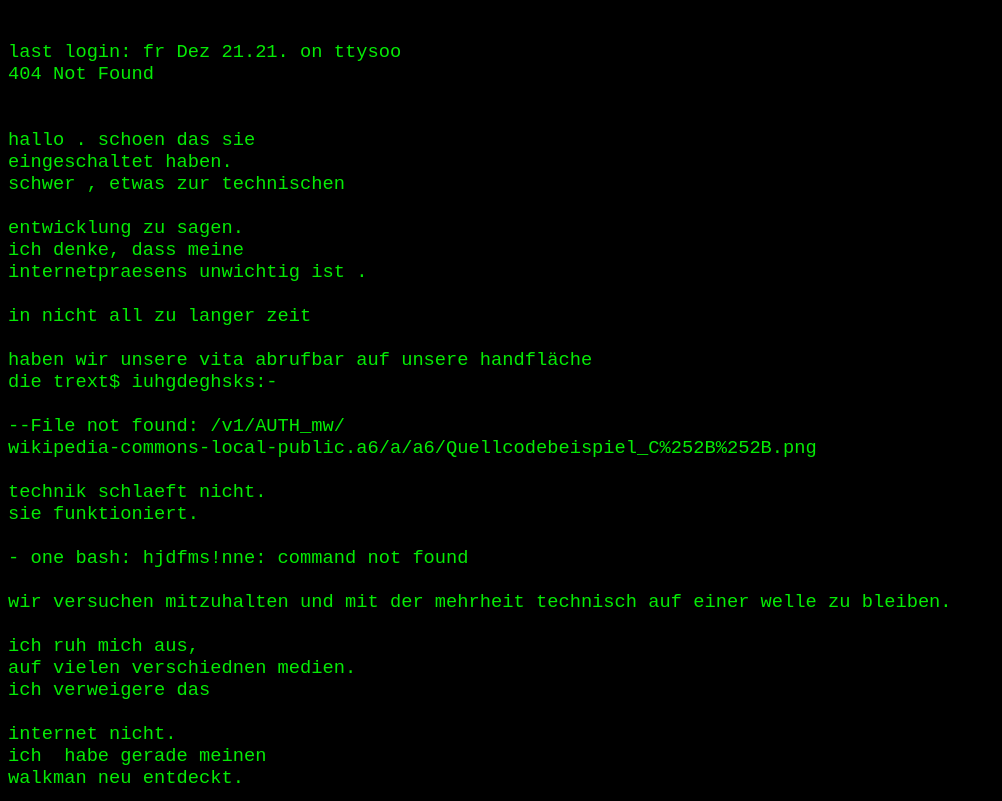
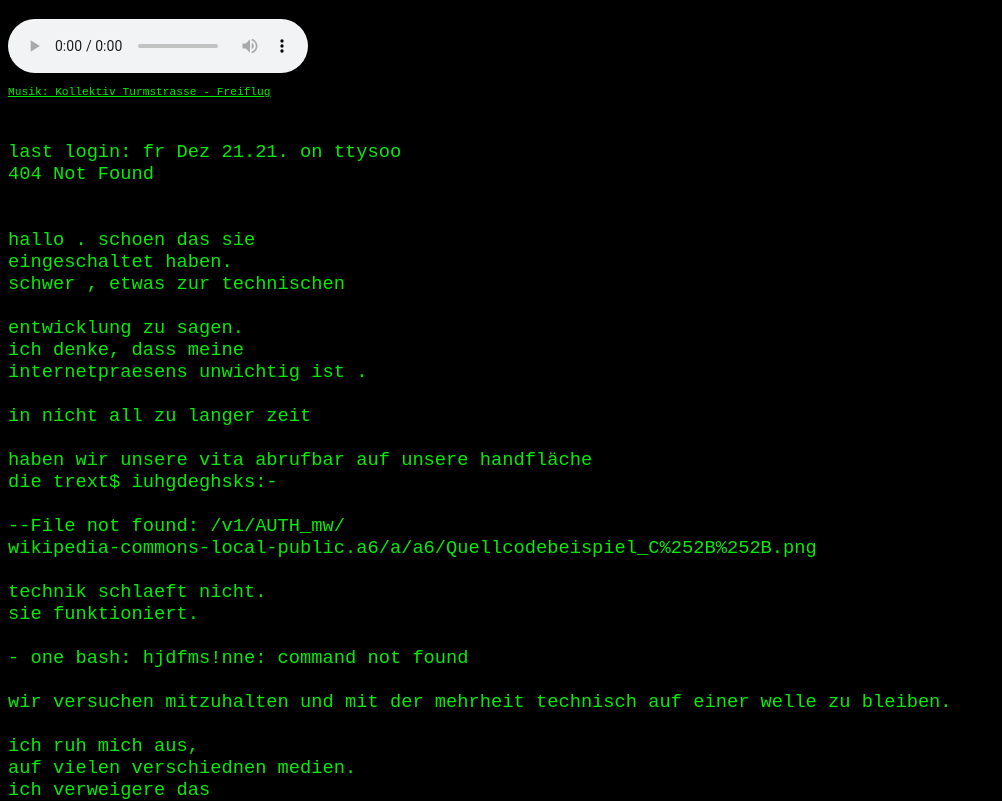
Before and after one commit to t-rext/t-rext.github.io, a plain HTML site: page index.html in a window 1280 px wide. Shown: the top 801 px of the page, without its empty margins (0-1002 px from the left). Drawn offline with Linux system fonts and the light colour scheme.

Commit message:
füge audio ein

```diff
--- a/index.html
+++ b/index.html
@@ -10,11 +10,28 @@
         font-family:monospace;
         font-size: 1.2em;
       }
-
+      small {
+        font-size: 0.5em;
+      }
     </style>
 </head>
 
     <body>
+
+<p>
+  <audio src="https://archive.org/download/nore008/10_-_kollektiv_turmstrasse_-_verrueckte_welt_-_freiflug.mp3" loop autoplay controls="controls">
+  <!--  hier das wird angezeigt wenn der benutzer (browser) kein audio abspielen kann.-->
+  Dein Browser kann kein Audio :(
+  Einen besseren Browser kannst du dir <a href="http://browsehappy.com/">hier</a> aussuchen.
+  </audio>
+  <br>
+    <small>
+      <a href="https://archive.org/details/nore008">
+        Musik: Kollektiv Turmstrasse - Freiflug
+      </a>
+    </small>
+</p>
+
 <pre>
 
 last login: fr Dez 21.21. on ttysoo
```
